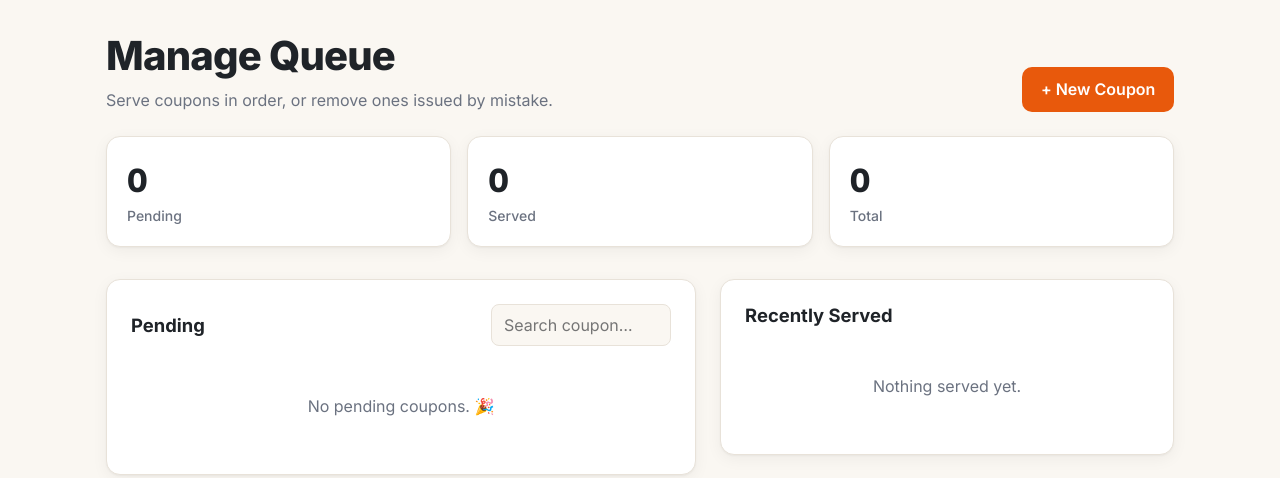
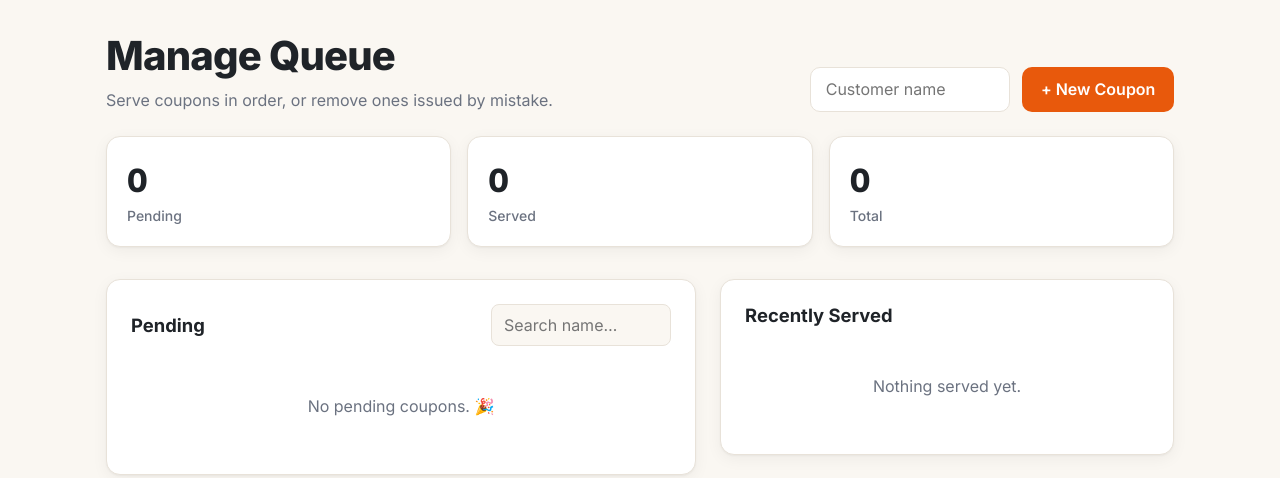
Before and after one commit to namitv2689/Canteen-Management, a Flask app: page /manage in a window 1280 px wide. Shown: the part 65-543 px from the top of the page. Run offline with Flask 3, Linux system fonts and the light colour scheme.

Commit message:
Show customer names instead of coupon numbers
- Add a customer_name column to Coupon, required when generating a
  coupon (whitespace-trimmed, max 80 chars)
- Display the customer's name on the home page, coupon page, queue
  manager, display board and in flash messages; the coupon number is
  kept as an internal reference shown on the coupon page
- Older coupons without a name fall back to their number
- Upgrade existing databases on startup by adding the new column
- Name input on the home, coupon and manage pages; CSS sized for names
- Tests for name validation, fallback and the schema upgrade

Co-Authored-By: Claude Opus 5.5 <noreply@anthropic.com>
Claude-Session: https://claude.ai/code/session_01KXnWGD3Y5dxc4aUowr9WiM

```diff
--- a/app.py
+++ b/app.py
@@ -6,6 +6,7 @@ from flask import (
     Flask, abort, flash, jsonify, redirect, render_template, request, url_for,
 )
 from flask_sqlalchemy import SQLAlchemy
+from sqlalchemy import inspect, text
 
 db = SQLAlchemy()
 BASE_DIR = os.path.abspath(os.path.dirname(__file__))
@@ -18,13 +19,21 @@ def utcnow():
 class Coupon(db.Model):
     id = db.Column(db.Integer, primary_key=True)
     number = db.Column(db.String(32), unique=True, nullable=True)
+    customer_name = db.Column(db.String(80), nullable=True)
     status = db.Column(db.String(20), default='pending')  # 'pending' or 'served'
     created_at = db.Column(db.DateTime, default=utcnow)
+
+    @property
+    def display_name(self):
+        # Coupons created before names were collected fall back to their number.
+        return self.customer_name or self.number
 
     def to_dict(self):
         return {
             'id': self.id,
             'number': self.number,
+            'customer_name': self.customer_name,
+            'display_name': self.display_name,
             'status': self.status,
             'created_at': self.created_at.isoformat() if self.created_at else None,
         }
@@ -37,6 +46,17 @@ def queue_stats():
     pending = Coupon.query.filter_by(status='pending').count()
     served = Coupon.query.filter_by(status='served').count()
     return {'pending': pending, 'served': served, 'total': pending + served}
+
+
+MAX_NAME_LENGTH = 80
+
+
+def upgrade_schema():
+    """Add columns introduced after the first release to existing databases."""
+    columns = {c['name'] for c in inspect(db.engine).get_columns('coupon')}
+    if 'customer_name' not in columns:
+        with db.engine.begin() as conn:
+            conn.execute(text('ALTER TABLE coupon ADD COLUMN customer_name VARCHAR(80)'))
 
 
 def create_app(test_config=None):
@@ -54,6 +74,7 @@ def create_app(test_config=None):
     db.init_app(app)
     with app.app_context():
         db.create_all()
+        upgrade_schema()
 
     @app.context_processor
     def inject_globals():
@@ -75,8 +96,15 @@ def create_app(test_config=None):
 
     @app.route('/create', methods=['POST'])
     def create_coupon():
+        name = ' '.join(request.form.get('customer_name', '').split())
+        if not name:
+            flash('Please enter the customer name.', 'error')
+            return redirect(request.referrer or url_for('index'))
+        if len(name) > MAX_NAME_LENGTH:
+            flash(f'Name must be at most {MAX_NAME_LENGTH} characters.', 'error')
+            return redirect(request.referrer or url_for('index'))
         # Insert a row to get a unique auto-increment id, then derive the number.
-        coupon = Coupon()
+        coupon = Coupon(customer_name=name)
         db.session.add(coupon)
         db.session.flush()
         coupon.number = f"C{coupon.id:05d}"
@@ -103,16 +131,16 @@ def create_app(test_config=None):
             elif action == 'serve' and coupon.status == 'pending':
                 coupon.status = 'served'
                 db.session.commit()
-                flash(f'Coupon {coupon.number} marked as served.', 'success')
+                flash(f'{coupon.display_name} marked as served.', 'success')
             elif action == 'requeue' and coupon.status == 'served':
                 coupon.status = 'pending'
                 db.session.commit()
-                flash(f'Coupon {coupon.number} moved back to the queue.', 'info')
+                flash(f'{coupon.display_name} moved back to the queue.', 'info')
             elif action == 'delete':
-                number = coupon.number
+                name = coupon.display_name
                 db.session.delete(coupon)
                 db.session.commit()
-                flash(f'Coupon {number} deleted.', 'info')
+                flash(f'Coupon for {name} deleted.', 'info')
             else:
                 flash('That action could not be completed.', 'error')
             return redirect(url_for('manage'))
--- a/static/css/style.css
+++ b/static/css/style.css
@@ -187,3 +187,21 @@ form.inline { display: inline-flex; gap: .4rem; margin: 0; }
   .ticket { box-shadow: none; border: 2px dashed #000; }
   .ticket-number { color: #000; }
 }
+
+/* Customer names */
+.input {
+  padding: .6rem .9rem; border: 1px solid var(--border); border-radius: 10px;
+  background: var(--surface); color: var(--text); font: inherit; min-width: 0;
+}
+.input:focus-visible { outline: 3px solid var(--primary); outline-offset: 1px; border-color: var(--primary); }
+.input-lg { padding: .9rem 1.1rem; font-size: 1.05rem; flex: 1; max-width: 22rem; }
+.name-form { display: flex; gap: .75rem; flex-wrap: wrap; }
+.name-form-inline .input { width: 200px; }
+.name-text, .ticket-name, .board-name { overflow-wrap: anywhere; word-break: break-word; line-height: 1.1; }
+.big-number.name-text { font-size: clamp(2rem, 6vw, 3.25rem); }
+.ticket-name { font-size: clamp(2.25rem, 9vw, 3.5rem); }
+.board-name { font-size: clamp(2.75rem, 9vw, 6rem); }
+.chip-list li { overflow-wrap: anywhere; }
+@media (max-width: 640px) {
+  .name-form .input, .name-form-inline .input, .name-form .btn { width: 100%; max-width: none; flex: 1 1 100%; }
+}
--- a/static/js/main.js
+++ b/static/js/main.js
@@ -56,7 +56,7 @@
       }
       items.forEach(function (c) {
         var li = document.createElement('li');
-        li.textContent = c.number;
+        li.textContent = c.display_name;
         el.appendChild(li);
       });
     };
@@ -65,7 +65,7 @@
       fetch(board.getAttribute('data-api'), { cache: 'no-store' })
         .then(function (r) { return r.json(); })
         .then(function (data) {
-          var num = data.now_serving ? data.now_serving.number : '—';
+          var num = data.now_serving ? data.now_serving.display_name : '—';
           if (num !== current) {
             nowEl.textContent = num;
             nowEl.classList.remove('flash-in');
--- a/templates/display.html
+++ b/templates/display.html
@@ -5,7 +5,7 @@
 <section class="board" data-board data-api="{{ url_for('api_queue') }}">
   <div class="board-main card">
     <p class="card-label">Now Serving</p>
-    <p class="board-number" data-now>—</p>
+    <p class="board-number board-name" data-now>—</p>
     <p class="muted" data-updated>Loading…</p>
   </div>
   <div class="board-side">
--- a/templates/manage.html
+++ b/templates/manage.html
@@ -6,7 +6,8 @@
     <h1>Manage Queue</h1>
     <p class="muted">Serve coupons in order, or remove ones issued by mistake.</p>
   </div>
-  <form method="post" action="{{ url_for('create_coupon') }}">
+  <form method="post" action="{{ url_for('create_coupon') }}" class="name-form name-form-inline">
+    <input type="text" name="customer_name" class="input" placeholder="Customer name" maxlength="80" required autocomplete="off" aria-label="Customer name">
     <button type="submit" class="btn btn-primary">+ New Coupon</button>
   </form>
 </div>
@@ -21,23 +22,23 @@
   <section class="card">
     <div class="section-head">
       <h2>Pending</h2>
-      <input type="search" class="search" placeholder="Search coupon…" data-filter="pending-table" aria-label="Search pending coupons">
+      <input type="search" class="search" placeholder="Search name…" data-filter="pending-table" aria-label="Search pending coupons">
     </div>
     {% if pending %}
     <div class="table-wrap">
       <table id="pending-table">
-        <thead><tr><th>#</th><th>Coupon</th><th>Issued</th><th class="right">Actions</th></tr></thead>
+        <thead><tr><th>#</th><th>Customer</th><th>Issued</th><th class="right">Actions</th></tr></thead>
         <tbody>
           {% for c in pending %}
           <tr class="{{ 'row-next' if loop.first }}">
             <td>{{ loop.index }}</td>
-            <td><strong>{{ c.number }}</strong>{% if loop.first %} <span class="badge badge-pending">Next</span>{% endif %}</td>
+            <td><strong>{{ c.display_name }}</strong>{% if loop.first %} <span class="badge badge-pending">Next</span>{% endif %}</td>
             <td class="muted">{{ c.created_at|localtime('%I:%M %p') }}</td>
             <td class="right">
               <form method="post" class="inline">
                 <input type="hidden" name="coupon_id" value="{{ c.id }}">
                 <button name="action" value="serve" class="btn btn-sm btn-success">Serve</button>
-                <button name="action" value="delete" class="btn btn-sm btn-danger" data-confirm="Delete coupon {{ c.number }}?">Delete</button>
+                <button name="action" value="delete" class="btn btn-sm btn-danger" data-confirm="Delete the coupon for {{ c.display_name }}?">Delete</button>
               </form>
             </td>
           </tr>
@@ -55,17 +56,17 @@
     {% if served %}
     <div class="table-wrap">
       <table>
-        <thead><tr><th>Coupon</th><th>Issued</th><th class="right">Actions</th></tr></thead>
+        <thead><tr><th>Customer</th><th>Issued</th><th class="right">Actions</th></tr></thead>
         <tbody>
           {% for c in served %}
           <tr>
-            <td><strong>{{ c.number }}</strong></td>
+            <td><strong>{{ c.display_name }}</strong></td>
             <td class="muted">{{ c.created_at|localtime('%I:%M %p') }}</td>
             <td class="right">
               <form method="post" class="inline">
                 <input type="hidden" name="coupon_id" value="{{ c.id }}">
                 <button name="action" value="requeue" class="btn btn-sm btn-ghost">Undo</button>
-                <button name="action" value="delete" class="btn btn-sm btn-danger" data-confirm="Delete coupon {{ c.number }}?">Delete</button>
+                <button name="action" value="delete" class="btn btn-sm btn-danger" data-confirm="Delete the coupon for {{ c.display_name }}?">Delete</button>
               </form>
             </td>
           </tr>
```
Also changed, not shown: templates/created.html (+6 -4 lines), templates/index.html (+9 -8 lines), tests/test_app.py (+49 -11 lines), README.md.
